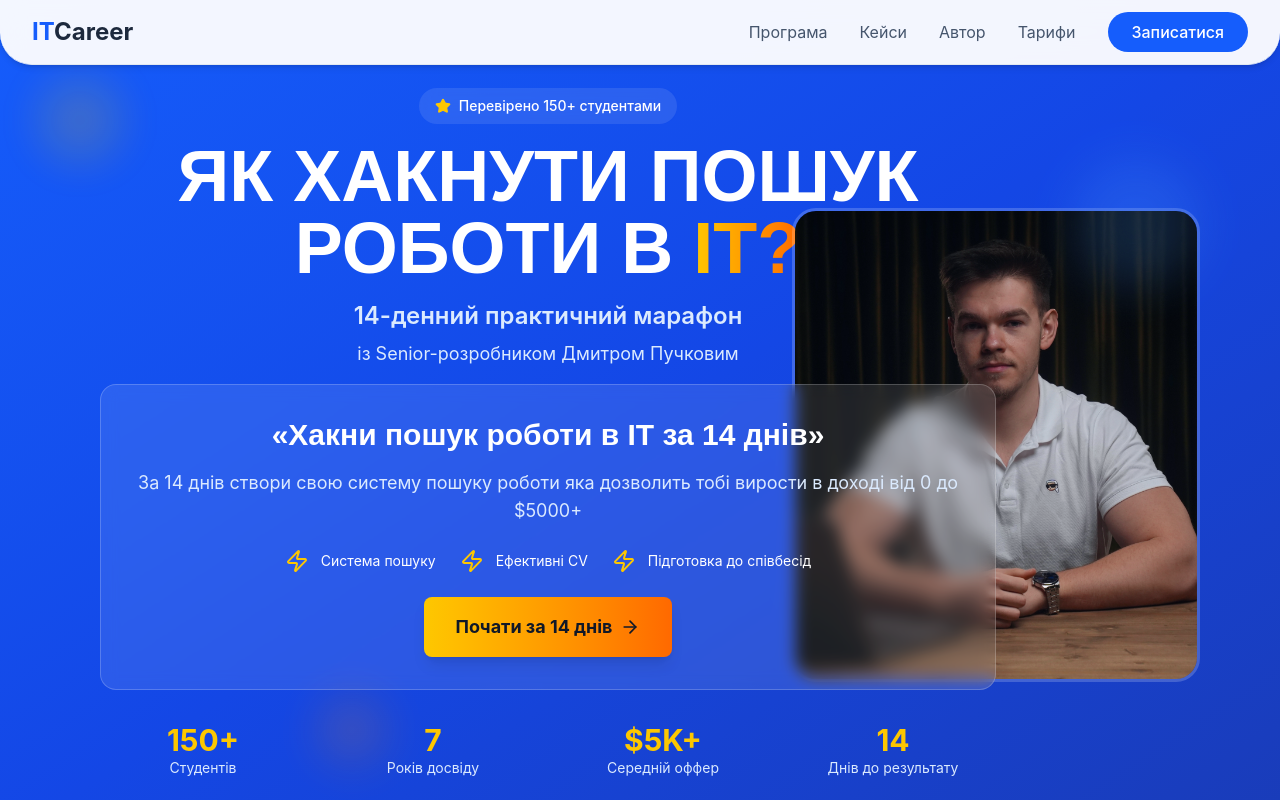
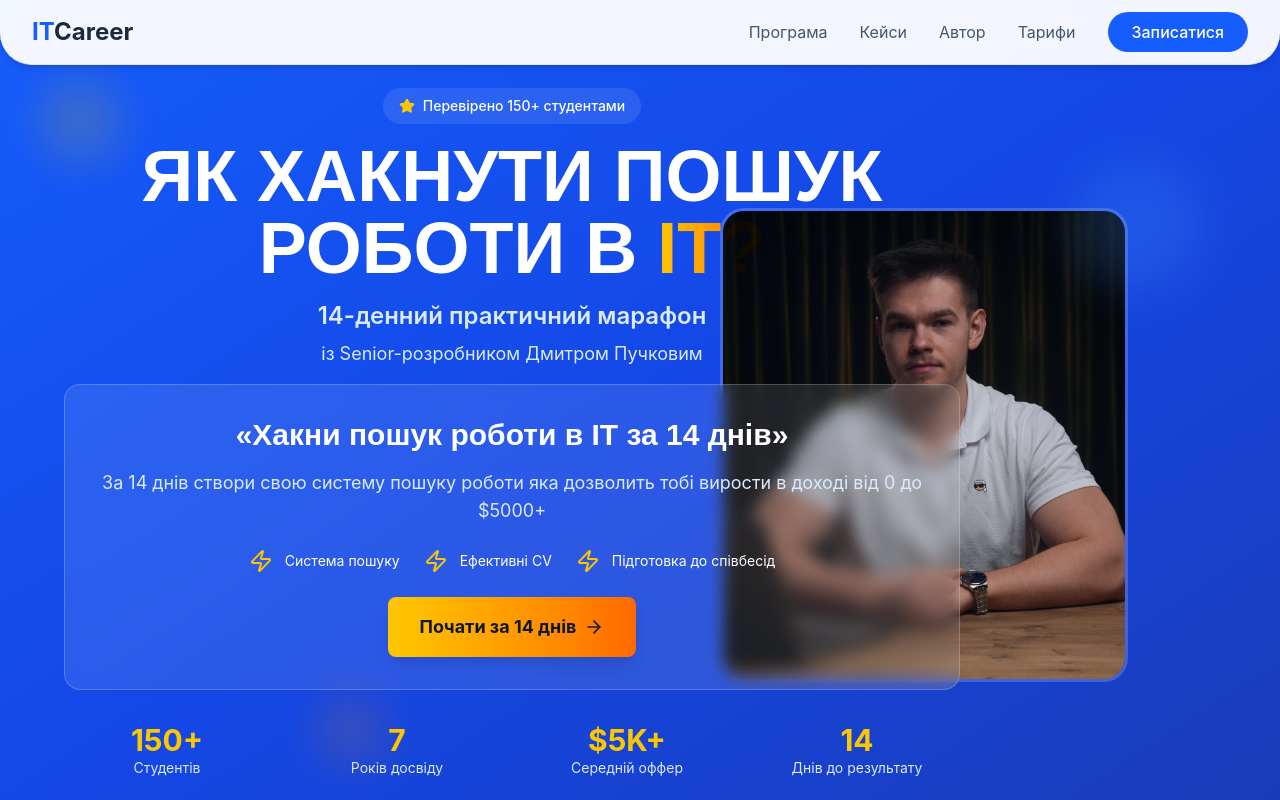
Before and after one commit to kenzay01/hack-your-it-job-search, a Next.js app: page / in a window 1280 px wide. Shown: the top 800 px of the page. Built offline with nearby package versions, Linux system fonts and the light colour scheme.

Commit message:
translate to a few left pixels

```diff
--- a/components/HeroSection.tsx
+++ b/components/HeroSection.tsx
@@ -9,10 +9,10 @@ const HeroSection = () => {
       <Image
         src={heroImage}
         alt="Hero Image"
-        className="absolute top-52 right-20 object-cover w-102 h-auto opacity-95 rounded-3xl border-3 border-white/20 hover:scale-101 transition-transform duration-300"
+        className="absolute top-52 right-38 object-cover w-102 h-auto opacity-95 rounded-3xl border-3 border-white/20 hover:scale-101 transition-transform duration-300"
       />
       <div className="pt-22 pb-12 bg-gradient-to-br from-blue-600 via-blue-700 to-blue-800 text-white overflow-hidden  ">
-        <div className="px-4 mr-46">
+        <div className="px-4 mr-64">
           <div className="max-w-4xl mx-auto text-center">
             <div className="inline-flex items-center space-x-2 bg-white/10 backdrop-blur-sm rounded-full px-4 py-2 mb-4 hover:scale-103 transition-transform duration-300">
               <Star className="w-4 h-4 text-yellow-400 fill-current" />
```
